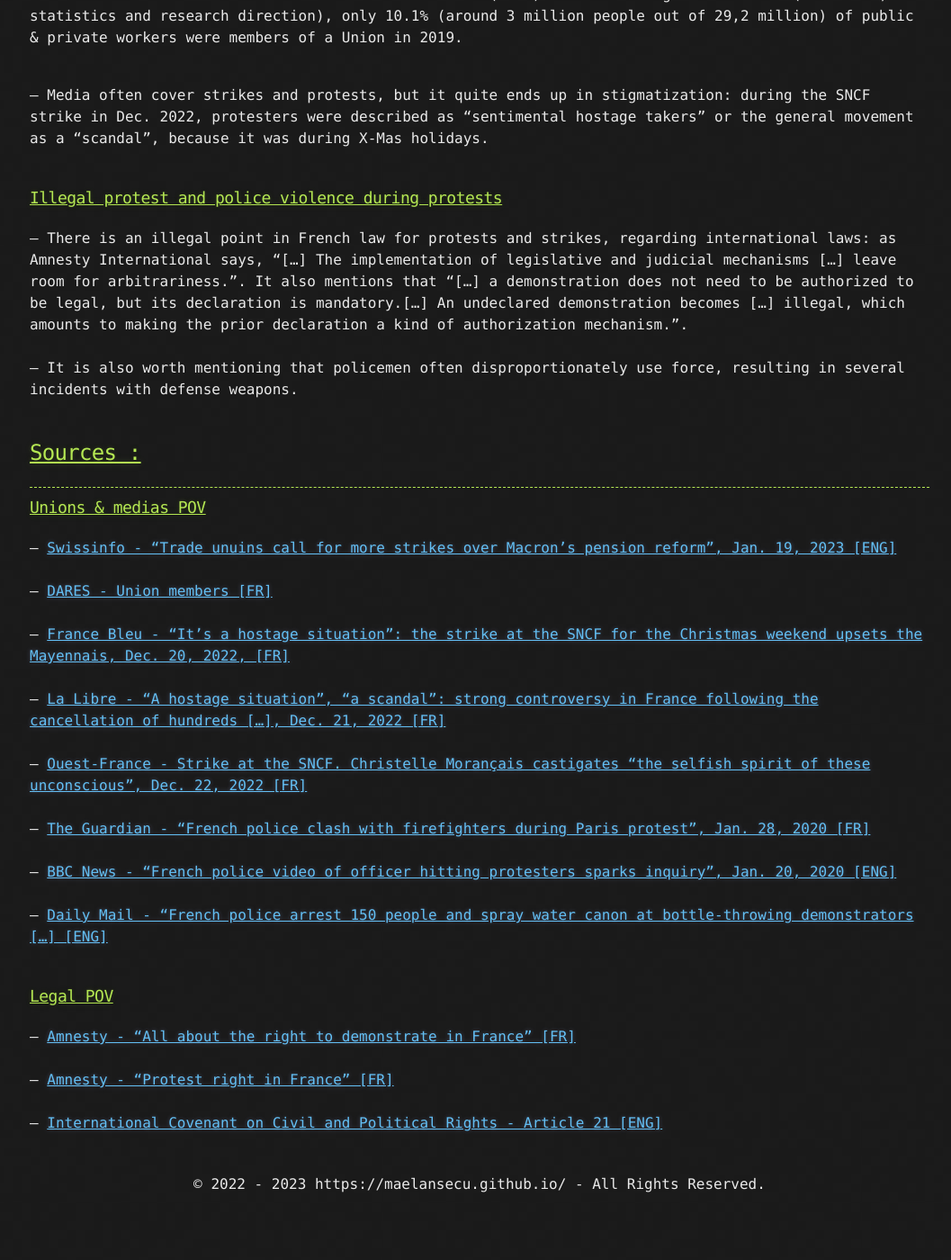
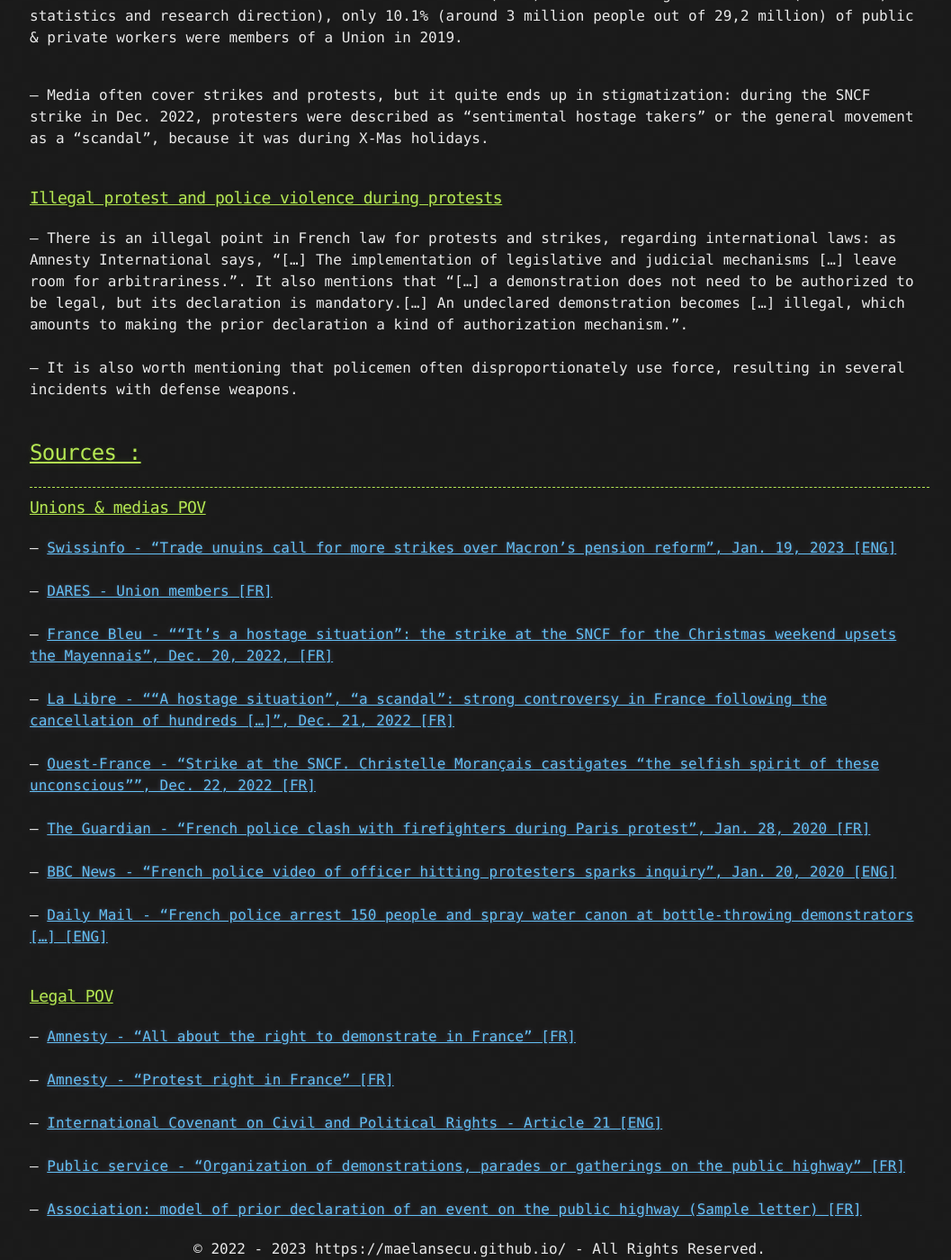
Before and after one commit to maelansecu/maelansecu.github.io, a Jekyll site: the page built from articles/how_do_french_protesters.md, in a window 1280 px wide and 1400 px high, scrolled down 792 px. Shown: the whole window at 90% size, without its empty margins (107-1164 px from the left). Built offline with Jekyll 4.4.1, drawn with Linux system fonts in a browser that asks for light colours; our own code applies the rules of GitHub Pages for plain Markdown files; before the commit the page ends 2120 px from its top, so only the background shows below that.

Commit message:
Update how_do_french_protesters.md

```diff
--- a/articles/how_do_french_protesters.md
+++ b/articles/how_do_french_protesters.md
@@ -34,8 +34,9 @@ The summary will be as follows:<br>
 
 <!--## <ins>3. General functionning </ins>
 
-So, here we are. You want to protest against something, let's say, a law is about to pass and you don't want it. but you want to do it *à la française*. How to proceed ?<br><br>
-First, check if there are local branches of Unions that are planning to organise a protest.-->
+So, here we are. You want to protest against something, let's say, a law is about to pass and you don't want it. But you want to do it *à la française*. How to proceed ?<br><br>
+First, if you're part of an association, you should fill up a "model of prior declaration of an event on the public highway". It will ensure you have all the necessary authorizations from townhalls/prefecture where the protest will be held. You'll need to depose it minimum 3 clear days before the protest and maximum 15 days before it. -<br>
+Second, you will need to... *wait*.-->
 
 
 
@@ -47,9 +48,9 @@ First, check if there are local branches of Unions that are planning to organise
 
 -- [Swissinfo - "Trade unuins call for more strikes over Macron's pension reform", Jan. 19, 2023 [ENG]](https://www.swissinfo.ch/eng/reuters/trade-unions-call-for-more-strikes-over-macron-s-pension-reform/48217084)<br><br>
 -- [DARES - Union members [FR]](https://dares.travail-emploi.gouv.fr/donnees/la-syndicalisation)<br><br>
--- [France Bleu - "It's a hostage situation": the strike at the SNCF for the Christmas weekend upsets the Mayennais, Dec. 20, 2022, [FR]](https://www.francebleu.fr/infos/societe/c-est-une-prise-d-otage-la-greve-a-la-sncf-pour-le-week-end-de-noel-contrarient-les-mayennais-3921103)<br><br>
--- [La Libre - "A hostage situation", "a scandal": strong controversy in France following the cancellation of hundreds [...], Dec. 21, 2022 [FR]](https://www.lalibre.be/economie/entreprises-startup/2022/12/21/une-prise-dotage-un-scandale-vive-polemique-en-france-suite-a-lannulation-de-centaines-de-trains-sncf-lors-des-fetes-de-noel-UAEJVR24HZCG7OFKAWREW3EPVI/)<br><br>
--- [Ouest-France - Strike at the SNCF. Christelle Morançais castigates "the selfish spirit of these unconscious", Dec. 22, 2022 [FR]](https://www.ouest-france.fr/pays-de-la-loire/nantes-44000/greve-a-la-sncf-christelle-morancais-fustige-l-esprit-egoiste-de-ces-inconscients-4782f01c-8203-11ed-95d2-87cbdb857717)<br><br>
+-- [France Bleu - ""It's a hostage situation": the strike at the SNCF for the Christmas weekend upsets the Mayennais", Dec. 20, 2022, [FR]](https://www.francebleu.fr/infos/societe/c-est-une-prise-d-otage-la-greve-a-la-sncf-pour-le-week-end-de-noel-contrarient-les-mayennais-3921103)<br><br>
+-- [La Libre - ""A hostage situation", "a scandal": strong controversy in France following the cancellation of hundreds [...]", Dec. 21, 2022 [FR]](https://www.lalibre.be/economie/entreprises-startup/2022/12/21/une-prise-dotage-un-scandale-vive-polemique-en-france-suite-a-lannulation-de-centaines-de-trains-sncf-lors-des-fetes-de-noel-UAEJVR24HZCG7OFKAWREW3EPVI/)<br><br>
+-- [Ouest-France - "Strike at the SNCF. Christelle Morançais castigates "the selfish spirit of these unconscious"", Dec. 22, 2022 [FR]](https://www.ouest-france.fr/pays-de-la-loire/nantes-44000/greve-a-la-sncf-christelle-morancais-fustige-l-esprit-egoiste-de-ces-inconscients-4782f01c-8203-11ed-95d2-87cbdb857717)<br><br>
 -- [The Guardian - "French police clash with firefighters during Paris protest", Jan. 28, 2020 [FR]](https://www.theguardian.com/world/2020/jan/28/french-police-clash-with-firefighters-during-paris-protest)<br><br>
 -- [BBC News - "French police video of officer hitting protesters sparks inquiry", Jan. 20, 2020 [ENG]](https://www.bbc.com/news/world-europe-51174778)<br><br>
 -- [Daily Mail - "French police arrest 150 people and spray water canon at bottle-throwing demonstrators [...] [ENG]](https://www.dailymail.co.uk/news/article-9046781/French-police-arrest-150-people-weekend-protests-against-new-security-law.html)<br><br>
@@ -60,6 +61,8 @@ First, check if there are local branches of Unions that are planning to organise
 -- [Amnesty - "All about the right to demonstrate in France" [FR]](https://www.amnesty.fr/focus/tout-savoir-sur-le-droit-de-manifester-en-france)<br><br>
 -- [Amnesty - "Protest right in France" [FR]](https://www.amnesty.fr/dossiers/droit-de-manifester-en-france)<br><br>
 -- [International Covenant on Civil and Political Rights - Article 21 [ENG]](https://www.ohchr.org/en/instruments-mechanisms/instruments/international-covenant-civil-and-political-rights#article-21)<br><br>
+-- [Public service - "Organization of demonstrations, parades or gatherings on the public highway" [FR]](https://www.service-public.fr/particuliers/vosdroits/F21899)<br><br>
+-- [Association: model of prior declaration of an event on the public highway (Sample letter) [FR]](https://www.service-public.fr/particuliers/vosdroits/R2237)
 
 
 <!--### Police violence-->
```
